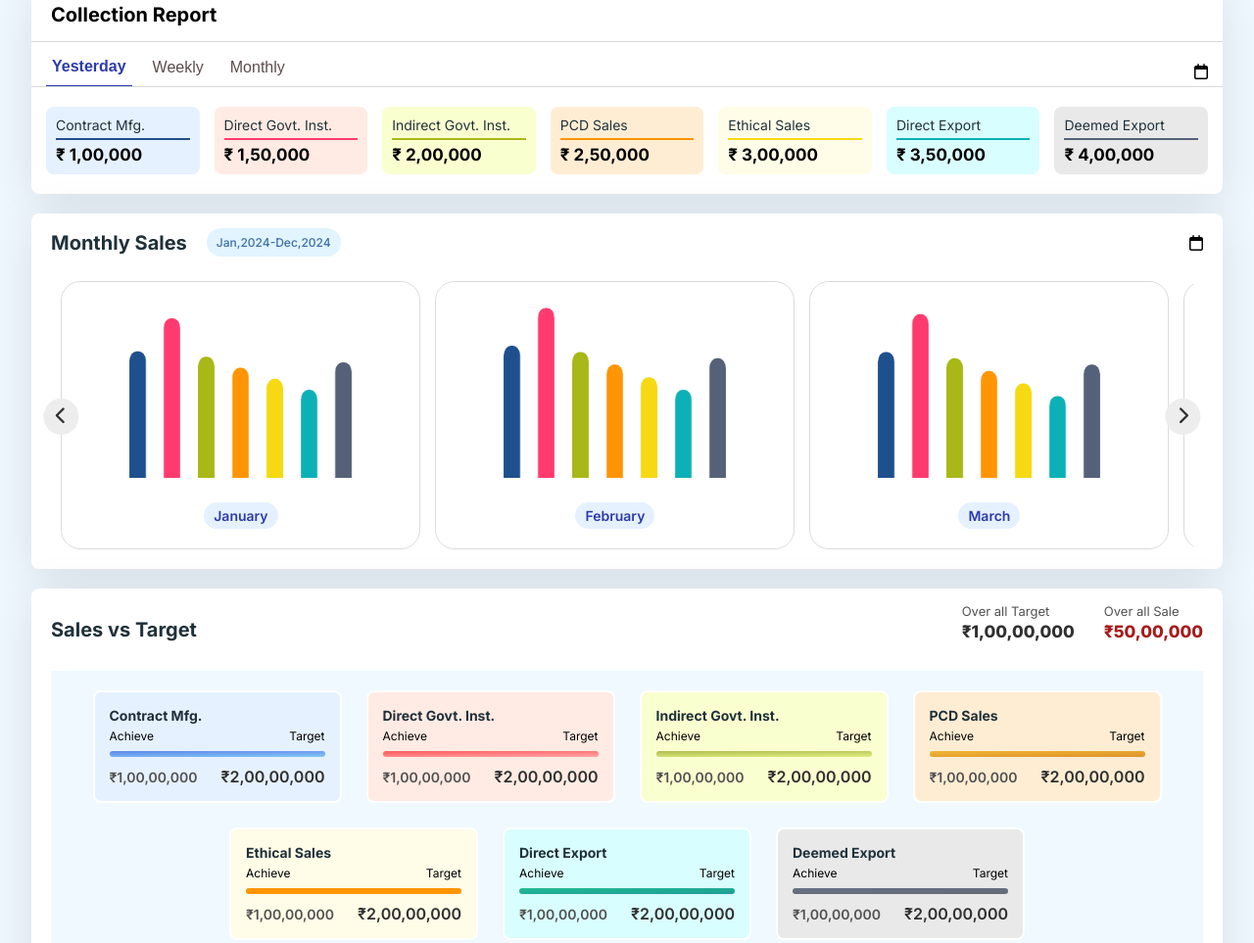
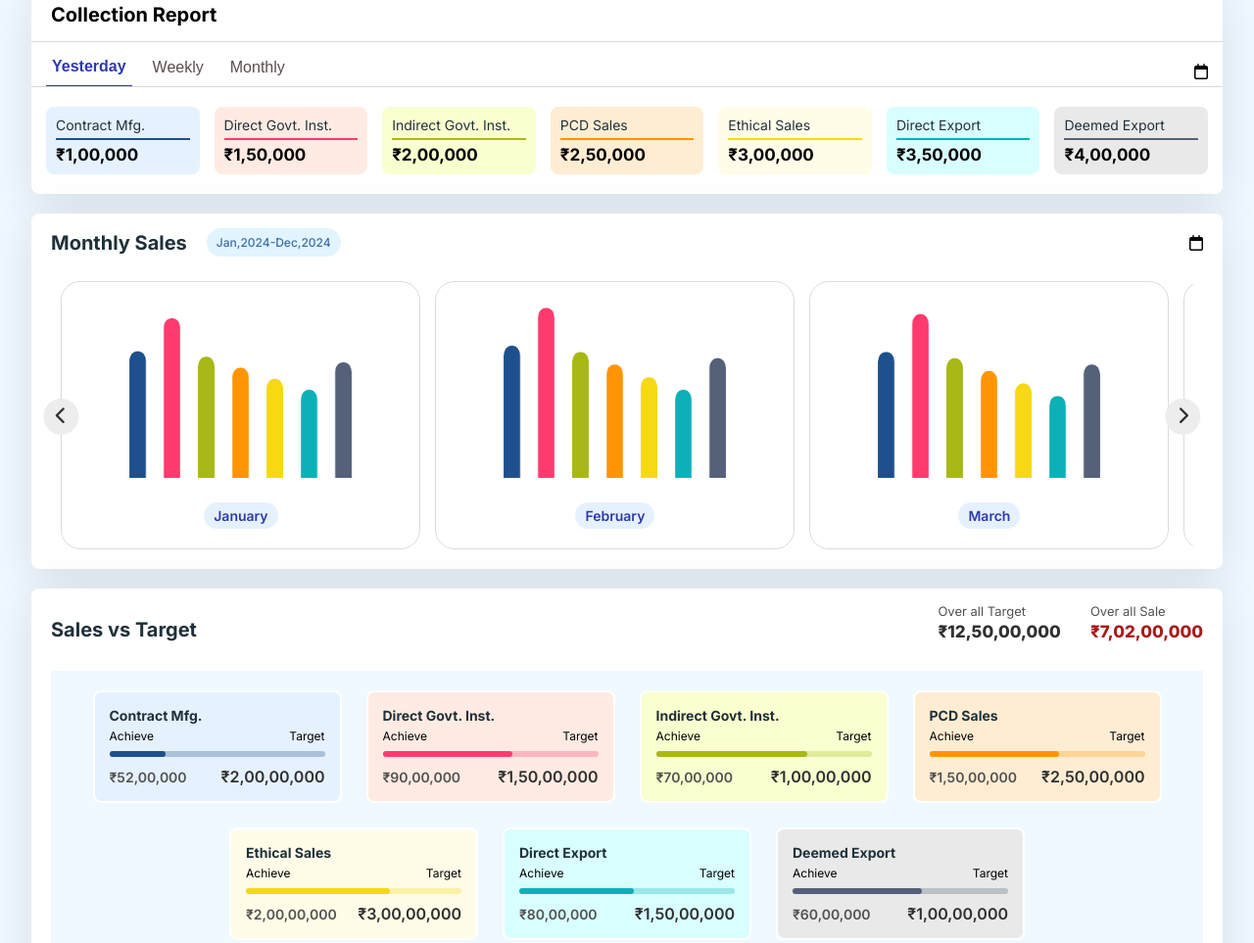
Before and after one commit to eshiva20/HBL-Report-Page, a plain HTML site: page index.html in a window 1280 px wide. Shown: the part 466-1429 px from the top of the page at 98% size. Drawn offline with nearby package versions, Linux system fonts and the light colour scheme.

Commit message:
Sales vs Target bugs fixes Done

```diff
--- a/index.html
+++ b/index.html
@@ -165,13 +165,13 @@
     <section class="sales-vs-target">
       <div class="title-cover">
         <h1 class="title">Sales vs Target</h1>
-        <div class="over-all-target">
+        <div id="over-all-target" class="over-all-target">
           <p>Over all Target</p>
-          <h3>₹1,00,00,000</h3>
+          <h3></h3>
         </div>
-        <div class="over-all-sale">
+        <div id="over-all-sale" class="over-all-sale">
           <p>Over all Sale</p>
-          <h3>₹50,00,000</h3>
+          <h3></h3>
         </div>
       </div>
       <div id="cards-container" class="cards-container"></div>
--- a/script.js
+++ b/script.js
@@ -1,4 +1,10 @@
 document.addEventListener("DOMContentLoaded", function () {
+  // Common Functions
+
+  function formatCurrency(amount) {
+    return "₹" + amount.toLocaleString("en-IN");
+  }
+
   // Date Range Selector
   flatpickr("#datetime-picker", {
     mode: "range",
@@ -122,31 +128,31 @@ document.addEventListener("DOMContentLoaded", function () {
 
   const reportAmounts = {
     Yesterday: {
-      contract: "₹ 1,00,000",
-      directGovt: "₹ 1,50,000",
-      indirectGovt: "₹ 2,00,000",
-      pcd: "₹ 2,50,000",
-      ethical: "₹ 3,00,000",
-      directExport: "₹ 3,50,000",
-      deemedExport: "₹ 4,00,000",
+      contract: "100000",
+      directGovt: "150000",
+      indirectGovt: "200000",
+      pcd: "250000",
+      ethical: "300000",
+      directExport: "350000",
+      deemedExport: "400000",
     },
     Weekly: {
-      contract: "₹ 5,00,000",
-      directGovt: "₹ 5,50,000",
-      indirectGovt: "₹ 6,00,000",
-      pcd: "₹ 6,50,000",
-      ethical: "₹ 7,00,000",
-      directExport: "₹ 7,50,000",
-      deemedExport: "₹ 8,00,000",
+      contract: "500000",
+      directGovt: "550000",
+      indirectGovt: "600000",
+      pcd: "650000",
+      ethical: "700000",
+      directExport: "750000",
+      deemedExport: "800000",
     },
     Monthly: {
-      contract: "₹ 10,00,000",
-      directGovt: "₹ 11,00,000",
-      indirectGovt: "₹ 12,00,000",
-      pcd: "₹ 13,00,000",
-      ethical: "₹ 14,00,000",
-      directExport: "₹ 15,00,000",
-      deemedExport: "₹ 16,00,000",
+      contract: "1000000",
+      directGovt: "1100000",
+      indirectGovt: "200000",
+      pcd: "1300000",
+      ethical: "1400000",
+      directExport: "1500000",
+      deemedExport: "1600000",
     },
   };
 
@@ -156,9 +162,13 @@ document.addEventListener("DOMContentLoaded", function () {
       .map((report) => {
         const amount = reportAmounts[filter][report.key];
         return `
-          <div class="report-card" style="background-color: ${report.style.background}">
-            <p style="border-bottom: 2px solid ${report.style.color}">${report.reportName}</p>
-            <h2>${amount}</h2>
+          <div class="report-card" style="background-color: ${
+            report.style.background
+          }">
+            <p style="border-bottom: 2px solid ${report.style.color}">${
+          report.reportName
+        }</p>
+           <h2>${formatCurrency(Number(amount))}</h2>
           </div>`;
       })
       .join("");
@@ -280,89 +290,113 @@ document.addEventListener("DOMContentLoaded", function () {
   });
 
   // Sales vs target
+
   const saleVsTarget = [
     {
       name: "Contract Mfg.",
-      achieveAmt: "₹1,00,00,000",
-      targetAmt: "₹2,00,00,000",
-      style: {
-        color: "linear-gradient(179.23deg, #587CEC -16.04%, #82C7F2 99.33%);",
-        background: "#E6F1FF",
-      },
+      achieveAmt: "5200000",
+      targetAmt: "20000000",
     },
     {
       name: "Direct Govt. Inst.",
-      achieveAmt: "₹1,00,00,000",
-      targetAmt: "₹2,00,00,000",
-      style: {
-        color: "linear-gradient(178.98deg, #FF4D50 -14.94%, #FFBCBD 127.73%);",
-        background: "#FFEBE3",
-      },
+      achieveAmt: "9000000",
+      targetAmt: "15000000",
     },
     {
       name: "Indirect Govt. Inst.",
-      achieveAmt: "₹1,00,00,000",
-      targetAmt: "₹2,00,00,000",
-      style: {
-        color: "linear-gradient(179.33deg, #A8B346 -19.27%, #DEEF81 99.42%);",
-        background: "#FAFFCF",
-      },
+      achieveAmt: "7000000",
+      targetAmt: "10000000",
     },
     {
       name: "PCD Sales",
-      achieveAmt: "₹1,00,00,000",
-      targetAmt: "₹2,00,00,000",
-      style: {
-        color: "linear-gradient(178.66deg, #F8C333 -36.3%, #DD932E 98.86%);",
-        background: "#FFEDD3",
-      },
+      achieveAmt: "15000000",
+      targetAmt: "25000000",
     },
     {
       name: "Ethical Sales",
-      achieveAmt: "₹1,00,00,000",
-      targetAmt: "₹2,00,00,000",
-      style: {
-        color: "var(--Colors-Orange, #FF9500);",
-        background: "#FFFCE7",
-      },
+      achieveAmt: "20000000",
+      targetAmt: "30000000",
     },
     {
       name: "Direct Export",
-      achieveAmt: "₹1,00,00,000",
-      targetAmt: "₹2,00,00,000",
-      style: {
-        color: "linear-gradient(178.76deg, #21C292 -17.83%, #1E9497 122.86%);",
-        background: "#D9FEFF",
-      },
+      achieveAmt: "8000000",
+      targetAmt: "15000000",
     },
     {
       name: "Deemed Export",
-      achieveAmt: "₹1,00,00,000",
-      targetAmt: "₹2,00,00,000",
-      style: {
-        color: "linear-gradient(179.52deg, #64728A -9.73%, #676A70 111.38%);",
-        background: "#E9E9E9",
-      },
+      achieveAmt: "6000000",
+      targetAmt: "10000000",
     },
   ];
 
+  function hexToRGBA(hex, alpha = 1) {
+    let r = 0,
+      g = 0,
+      b = 0;
+
+    // for 3-digit hex
+    if (hex.length === 4) {
+      r = parseInt(hex[1] + hex[1], 16);
+      g = parseInt(hex[2] + hex[2], 16);
+      b = parseInt(hex[3] + hex[3], 16);
+    }
+    // for 6-digit hex
+    else if (hex.length === 7) {
+      r = parseInt(hex[1] + hex[2], 16);
+      g = parseInt(hex[3] + hex[4], 16);
+      b = parseInt(hex[5] + hex[6], 16);
+    }
+
+    return `rgba(${r}, ${g}, ${b}, ${alpha})`;
+  }
+
   const cardsContainer = document.getElementById("cards-container");
-  cardsContainer.innerHTML = saleVsTarget
-    .map(
-      (item) => `<div style="
-            background:${item.style.background}"  class="sales-vs-target-card">
-            <h4>${item?.name}</h4>
-            <div class="labels">
-              <span>Achieve</span>
-              <span>Target</span>
-            </div>
-            <div style="background: ${item.style.color}" class="border-line"></div>
-            <div class="amts">
-              <span>${item.achieveAmt}</span>
-              <span>${item.targetAmt}</span>
-            </div>
-            </div>`
-    )
+
+  function getTotalAmount(type) {
+    return saleVsTarget.reduce((acc, curr) => {
+      const amount = parseInt(curr[type]);
+      return acc + amount;
+    }, 0);
+  }
+
+  const overallTarget = document.querySelector("#over-all-target h3");
+  const overallAchieve = document.querySelector("#over-all-sale h3");
+  overallTarget.textContent = formatCurrency(getTotalAmount("targetAmt"));
+  overallAchieve.textContent = formatCurrency(getTotalAmount("achieveAmt"));
+
+  cardsContainer.innerHTML = reportBase
+    .map((item) => {
+      const matched = saleVsTarget.find(
+        (elem) => elem.name === item.reportName
+      );
+
+      const achieve = parseInt(matched.achieveAmt);
+      const target = parseInt(matched.targetAmt);
+      const percentage = Math.round((achieve / target) * 100);
+
+      return `
+      <div style="background:${
+        item.style.background
+      }" class="sales-vs-target-card">
+        <h4>${item?.reportName}</h4>
+        <div class="labels">
+          <span>Achieve</span>
+          <span>Target</span>
+        </div>
+        <div style="background: ${hexToRGBA(
+          item.style.color,
+          0.3
+        )}" class="border-line">
+          <div style="background: ${
+            item.style.color
+          }; width: ${percentage}%"></div>
+        </div>
+        <div class="amts">
+          <span>${formatCurrency(Number(matched.achieveAmt))}</span>
+          <span>${formatCurrency(Number(matched.targetAmt))}</span>
+        </div>
+      </div>`;
+    })
     .join("");
 
   // products
--- a/style.css
+++ b/style.css
@@ -528,6 +528,16 @@ p {
         border-radius: 5px;
         height: 6px;
         width: 100%;
+        position: relative;
+
+        div {
+          position: absolute;
+          left: 0px;
+          top: 0px;
+          height: 6px;
+          border-radius: 5px;
+          width: 40%;
+        }
       }
       .amts {
         display: flex;
```
